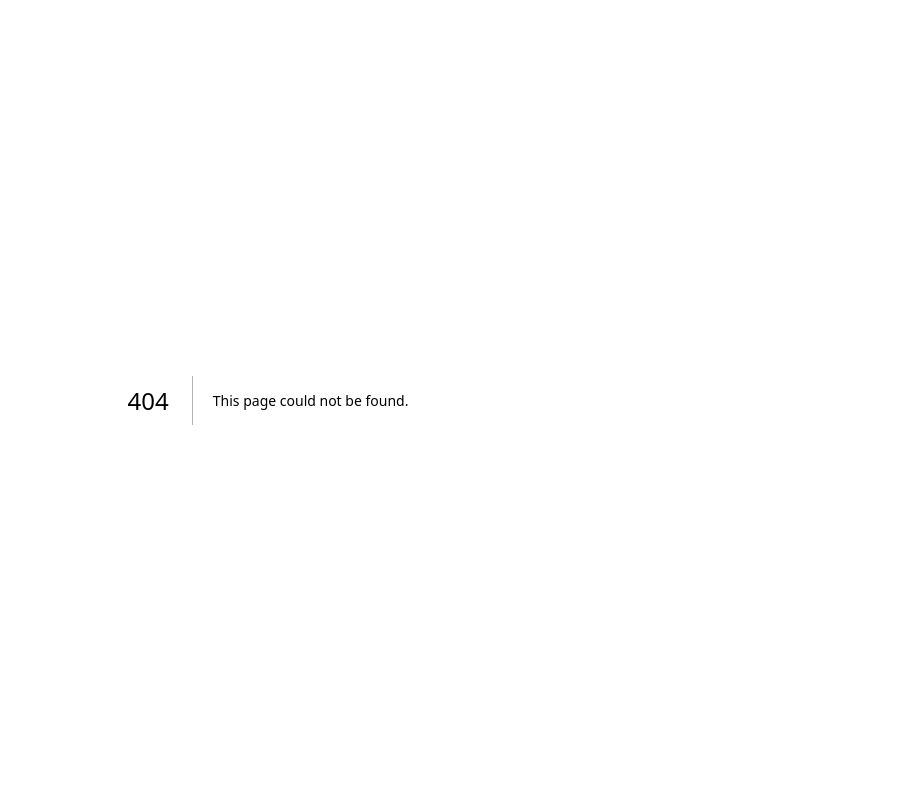
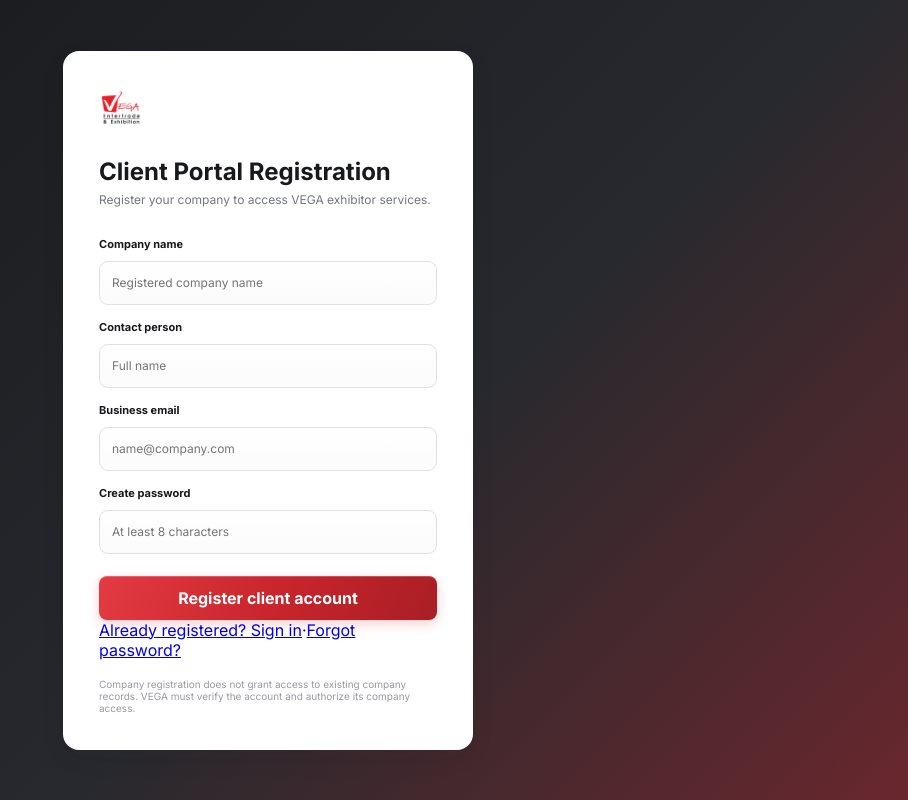
Before and after one commit to vegaopetation/vega-crm-erp, a Next.js app: page /client-portal/register in a window 1280 px wide. Before the commit this address had no page. Shown: the whole page, without its empty margins (372-1280 px from the left). Built offline with nearby package versions, Linux system fonts and the light colour scheme.

Commit message:
Add client portal password recovery and registration flow

```diff
--- /dev/null
+++ b/app/client-portal/register/page.tsx
@@ -0,0 +1,7 @@
+'use client';
+import Link from 'next/link';
+import {useState} from 'react';
+import {createClient} from '../../../lib/supabase';
+export default function ClientPortalRegister(){const [company,setCompany]=useState('');const [contact,setContact]=useState('');const [email,setEmail]=useState('');const [password,setPassword]=useState('');const [message,setMessage]=useState('');const [busy,setBusy]=useState(false);const [duplicate,setDuplicate]=useState(false);
+async function submit(e:React.FormEvent){e.preventDefault();setBusy(true);setMessage('');setDuplicate(false);try{const supabase=createClient();const {data,error}=await supabase.auth.signUp({email:email.trim().toLowerCase(),password,options:{emailRedirectTo:`${window.location.origin}/login`,data:{company_name:company.trim(),contact_person:contact.trim(),account_type:'client_portal'}}});if(error){const msg=error.message.toLowerCase();if(msg.includes('already')||msg.includes('registered')||msg.includes('exists')){setDuplicate(true);setMessage('An account may already be registered with these details. To protect account privacy, please use the password reset option with the email address you entered.');}else throw error;}else if(data.user && data.user.identities?.length===0){setDuplicate(true);setMessage('An account may already be registered with this email. Please use password reset with this email address to regain access.');}else{setMessage('Registration received. Please check your email and verify your address before signing in. If this email is already registered, use the password reset option instead.');}}catch(err){setMessage(err instanceof Error?err.message:'Registration could not be completed. Please try again.')}finally{setBusy(false)}}
+return <main className="login-wrap"><section className="login-card"><img src="/vega-logo.png" alt="VEGA" className="login-logo"/><h1>Client Portal Registration</h1><p>Register your company to access VEGA exhibitor services.</p><form onSubmit={submit}><label>Company name</label><input value={company} onChange={e=>setCompany(e.target.value)} required placeholder="Registered company name"/><label>Contact person</label><input value={contact} onChange={e=>setContact(e.target.value)} required placeholder="Full name"/><label>Business email</label><input type="email" value={email} onChange={e=>setEmail(e.target.value)} required placeholder="name@company.com"/><label>Create password</label><input type="password" minLength={8} value={password} onChange={e=>setPassword(e.target.value)} required placeholder="At least 8 characters"/><button disabled={busy}>{busy?'Submitting…':'Register client account'}</button></form>{message&&<div className={duplicate?'error':'auth-notice'} role="status">{message}{duplicate&&<div className="auth-links"><Link href={`/forgot-password?email=${encodeURIComponent(email)}`}>Reset password using this email</Link></div>}</div>}<div className="auth-links"><Link href="/login">Already registered? Sign in</Link><span>·</span><Link href="/forgot-password">Forgot password?</Link></div><small>Company registration does not grant access to existing company records. VEGA must verify the account and authorize its company access.</small></section></main>}
```
